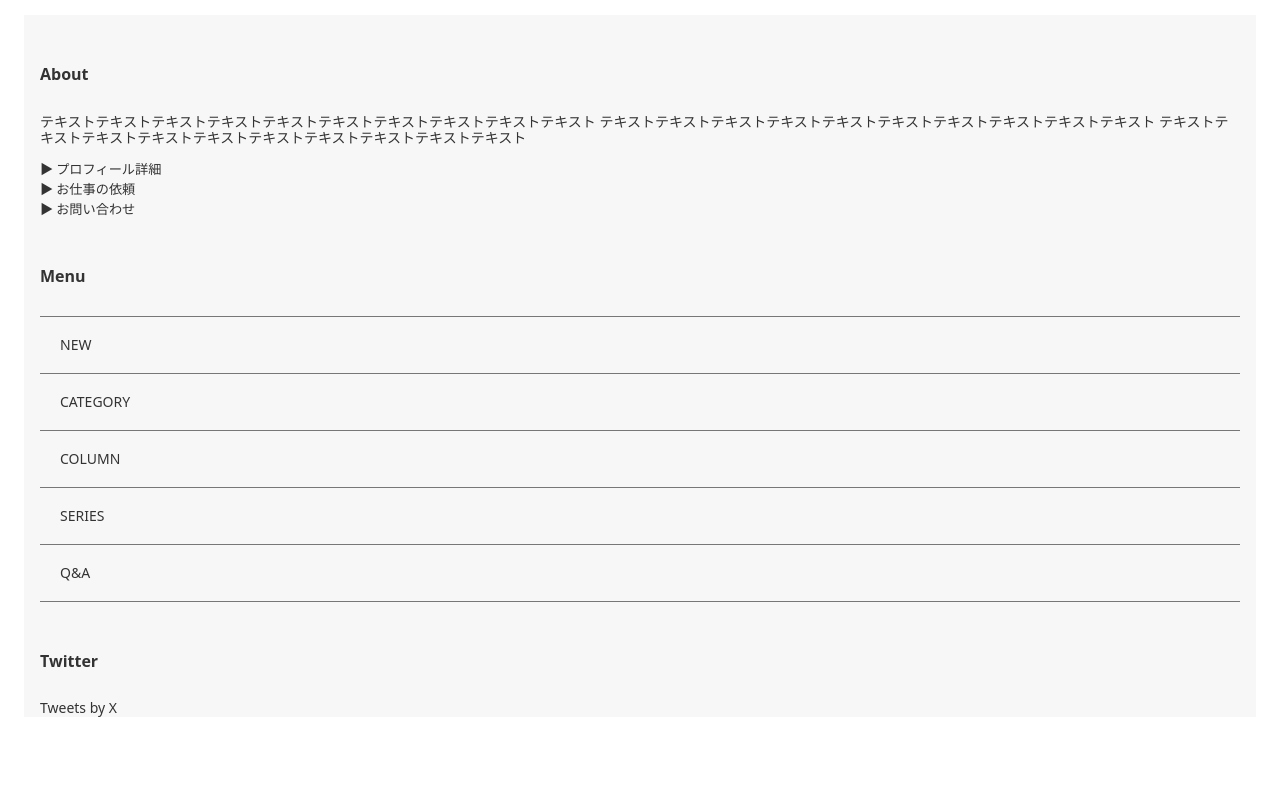
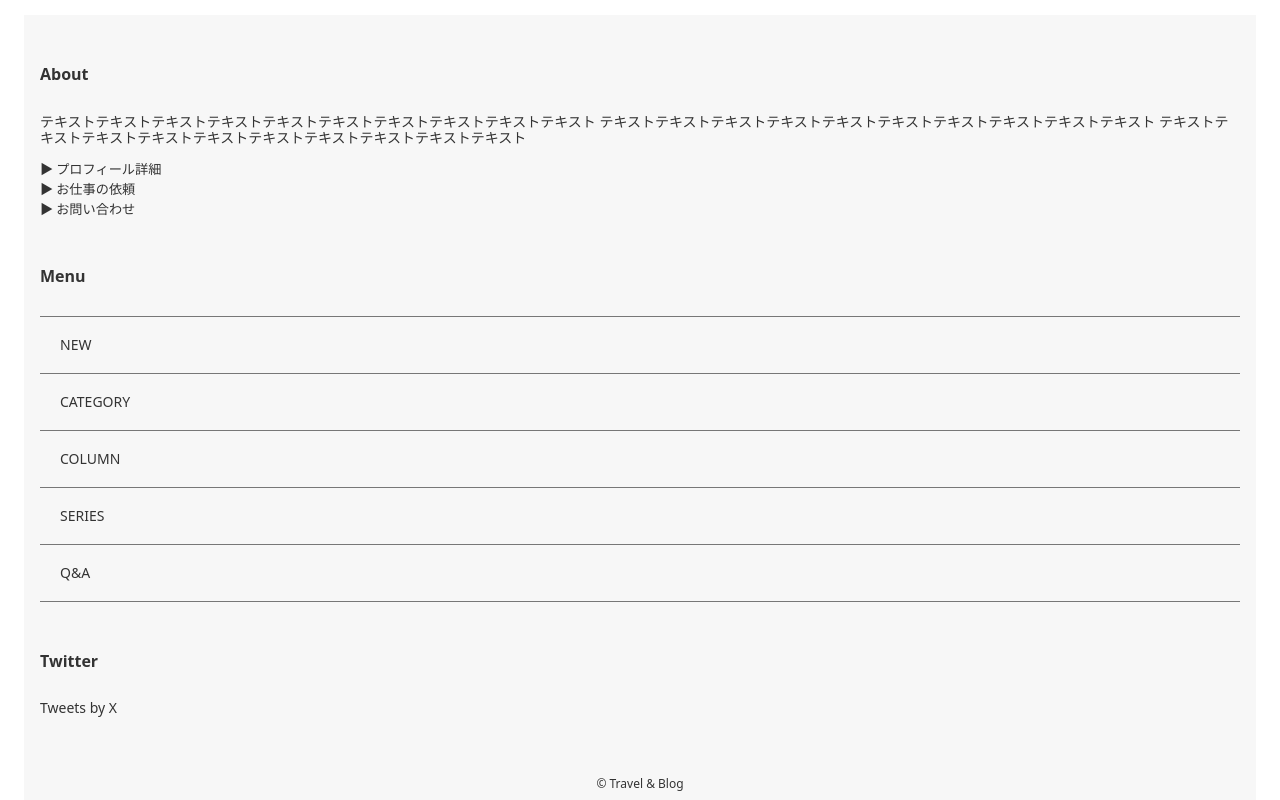
Before and after one commit to shokixxx/sampleTravelBlog, a plain HTML site: page index.html in a window 1280 px wide. Shown: the part 6747-7547 px from the top of the page. Before the commit the page ends 7514 px from the top, so only its background shows below. Drawn offline with nearby package versions, Linux system fonts and the light colour scheme.

Commit message:
footer>コピーライトを追加

```diff
--- a/index.html
+++ b/index.html
@@ -194,6 +194,7 @@
           <p>Tweets by X</p>
         </a>
       </section>
+      <p class="copyright">&copy; Travel &amp; Blog</p>
     </footer>
   </body>
 </html>
--- a/style.css
+++ b/style.css
@@ -195,6 +195,12 @@
   margin-right: 3px;
 }
 
+#footer .copyright {
+  font-size: 0.75rem;
+  padding: 10px 0;
+  text-align: center;
+}
+
 @media (min-width: 767px) {
   .pickup {
     display: flex;
```
